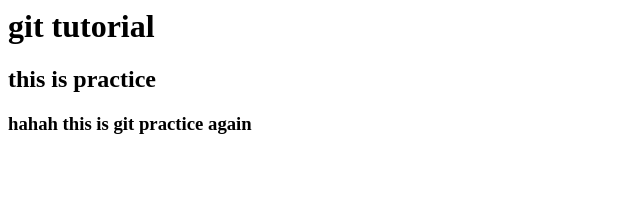
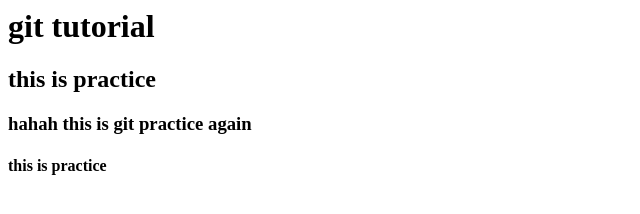
Before and after one commit to gagataiga/git_tutorial, a plain HTML site: page index.html in a window 1280 px wide. Shown: the whole page, without its empty margins (0-640 px from the left). Drawn offline with Linux system fonts and the light colour scheme.

Commit message:
練習コミット

```diff
--- a/index.html
+++ b/index.html
@@ -1,3 +1,4 @@
 <h1>git tutorial</h1>
 <h2>this is practice</h2>
 <h3>hahah this is git practice again</h3>
+<h4>this is practice</h4>
```
